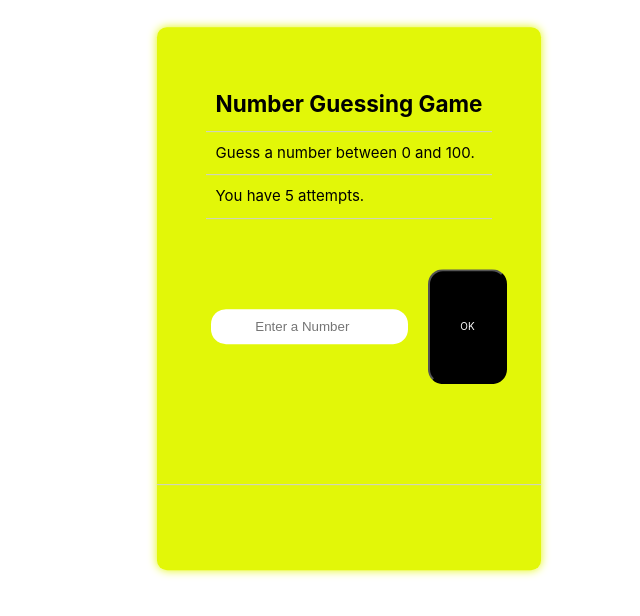
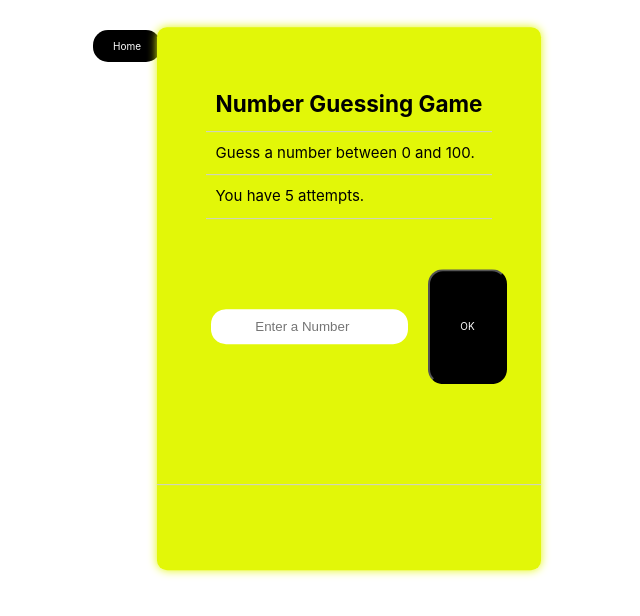
Before and after one commit to hanna-fmw/Number-Guessing-Game, a plain HTML site: page index.html in a window 1280 px wide. Shown: the whole page, without its empty margins (291-931 px from the left). Drawn offline with Linux system fonts and the light colour scheme.

Commit message:
link update

```diff
--- a/index.html
+++ b/index.html
@@ -8,6 +8,10 @@
 		<title>Number Guessing Game</title>
 	</head>
 	<body>
+		<div>
+			<a href="https://hanna-fmw.github.io/updated-CV/index.html" class="home-btn">Home</a>
+		</div>
+
 		<div class="container">
 			<header>
 				<h2>Number Guessing Game</h2>
--- a/style.css
+++ b/style.css
@@ -136,6 +136,32 @@ footer button:active {
 	display: none;
 }
 
+
+
+.home-btn {
+	text-decoration: none;
+	position: absolute;
+	top: 30rem;
+	left: 30vw;
+	padding: 10rem 20rem;
+	color: white;
+	background-color: black;
+	border-radius: 15rem;
+	font-size: 10rem;
+	font-family: inherit;
+	}
+
+	.home-btn:hover {
+		transform: scale(0.98);
+		color: white;
+
+	}
+
+	.home-btn:active {
+		transform: scale(0.9);
+	}
+
+
 @media (max-width: 500px) {
 	.input {
 		display: flex;
```
